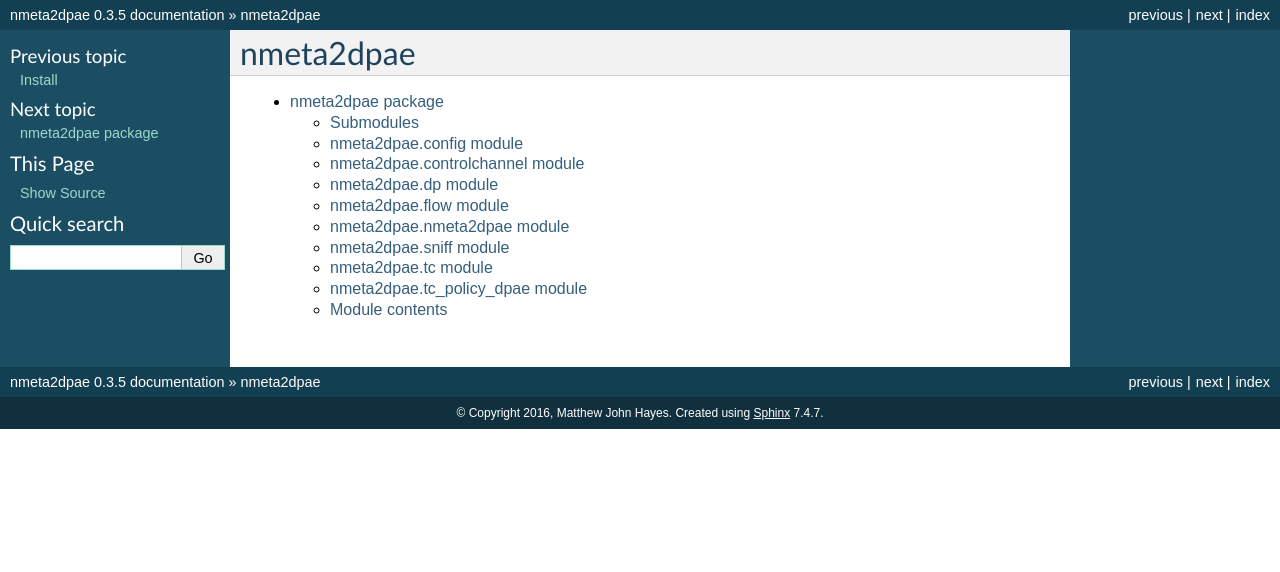
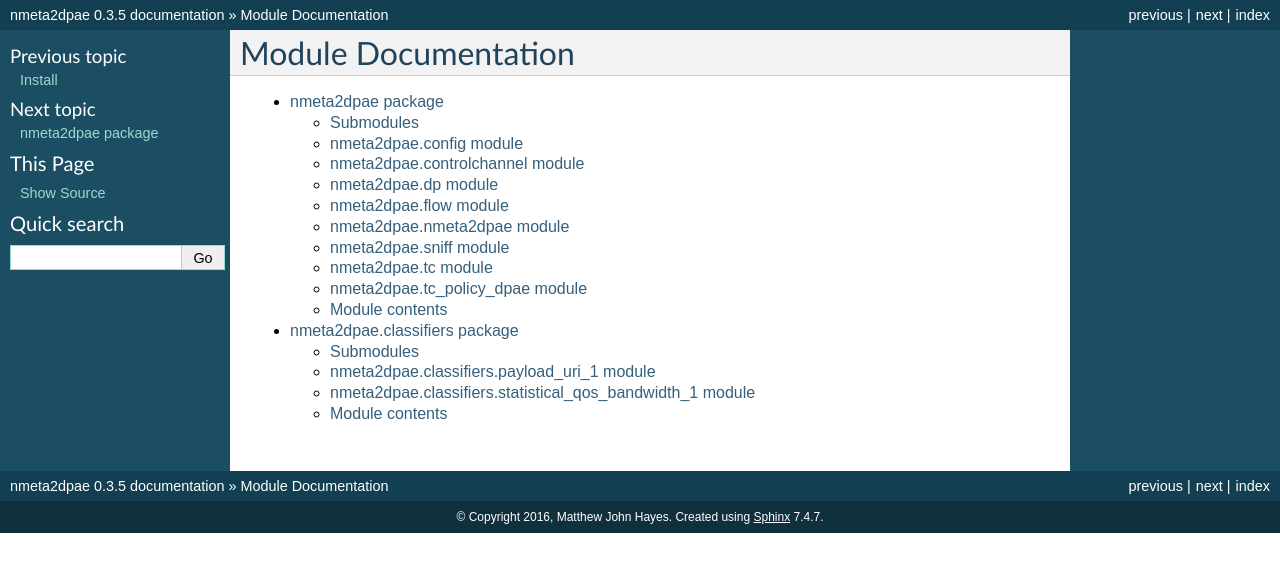
Before and after one commit to mattjhayes/nmeta2-dpae, a Sphinx documentation site: the page built from docs/source/modules.rst, in a window 1280 px wide. Shown: the top 572 px of the page. Built offline with Sphinx 7.4.7, drawn with Linux system fonts in a browser that asks for light colours.

Commit message:
Updates for RTD

```diff
--- a/docs/source/conf.py
+++ b/docs/source/conf.py
@@ -19,8 +19,6 @@
 import os
 import sys
 sys.path.insert(0, os.path.abspath('../..'))
-#sys.path.insert(0, os.path.abspath('../../nmeta2dpae'))
-#sys.path.insert(0, os.path.abspath('../../nmeta2dpae/classifiers'))
 
 # -- General configuration ------------------------------------------------
 
--- a/docs/source/modules.rst
+++ b/docs/source/modules.rst
@@ -1,7 +1,8 @@
-nmeta2dpae
-==========
+Module Documentation
+====================
 
 .. toctree::
    :maxdepth: 4
 
    nmeta2dpae
+   nmeta2dpae.classifiers
```
Also changed, not shown: 1 other file.
